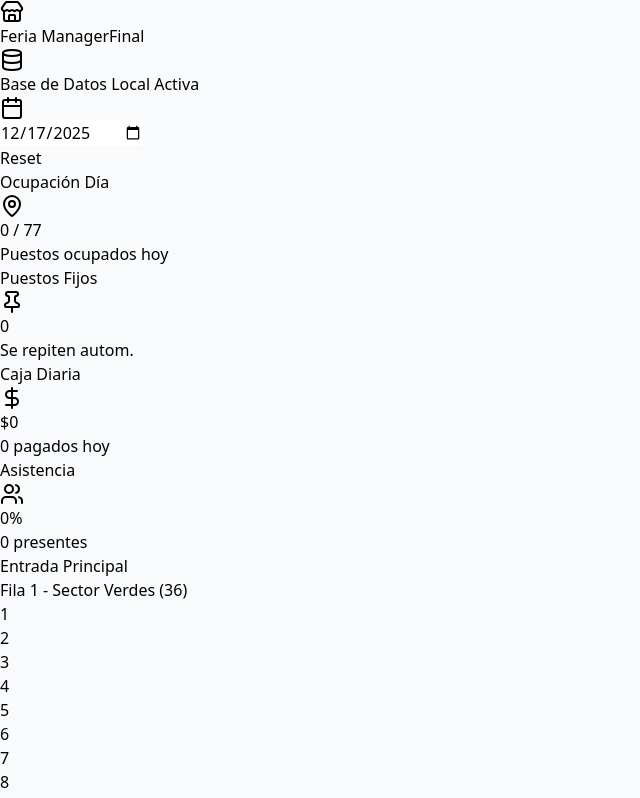
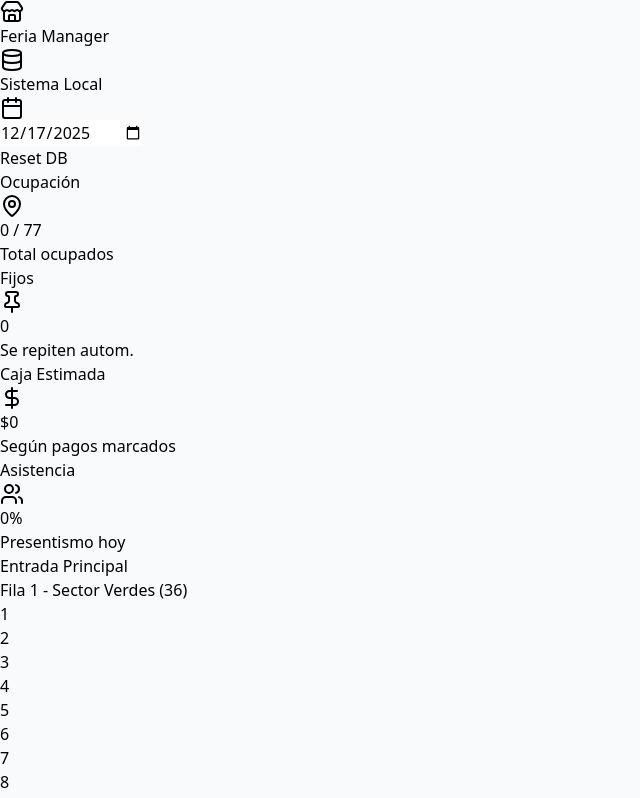
Before and after one commit to BakaNahu/feria-manager, a React (Vite) app: page / in a window 1280 px wide. Shown: the top 798 px of the page, without its empty margins (0-640 px from the left). Built offline with nearby package versions, Linux system fonts and the light colour scheme.

Commit message:
Tercera actualizacion del calendario

```diff
--- a/src/App.jsx
+++ b/src/App.jsx
@@ -14,8 +14,7 @@ import {
   Info,
   Pin,
   Database,
-  RefreshCw,
-  Loader2
+  RefreshCw
 } from 'lucide-react';
 
 export default function FeriaApp() {
@@ -24,14 +23,12 @@ export default function FeriaApp() {
   const [selectedDate, setSelectedDate] = useState(today);
   const [selectedStall, setSelectedStall] = useState(null);
   const [occupyCount, setOccupyCount] = useState(1);
-  const [isLoading, setIsLoading] = useState(false);
   const [stalls, setStalls] = useState([]);
 
-  // SOLUCIÓN AL BUG: Referencia para rastrear qué fecha tienen los datos en memoria actualmente.
-  // Evita guardar datos viejos en una fecha nueva durante la transición.
-  const loadedDateRef = useRef(today);
+  // Referencia de seguridad para sincronización
+  const loadedDateRef = useRef(null);
 
-  // --- GENERADOR DE ESTRUCTURA BASE ---
+  // --- GENERADOR DE ESTRUCTURA ---
   const generateStructure = () => {
     let newStalls = [];
     let idCounter = 1;
@@ -66,51 +63,37 @@ export default function FeriaApp() {
     return newStalls;
   };
 
-  // --- LÓGICA DE PERSISTENCIA Y CALENDARIO ---
+  // --- LÓGICA DE CALENDARIO (SINCRÓNICA) ---
 
-  // 1. EFECTO DE CARGA: Se dispara al cambiar fecha
+  // 1. CARGA INMEDIATA AL CAMBIAR FECHA
   useEffect(() => {
-    // Al cambiar de fecha, limpiamos inmediatamente para evitar 'fantasmas' visuales
-    setStalls([]);
-    setIsLoading(true);
-
-    const timer = setTimeout(() => {
-      loadDataForDate(selectedDate);
-      setIsLoading(false);
-    }, 150);
-
-    return () => clearTimeout(timer);
-  }, [selectedDate]);
-
-  // Función de carga inteligente
-  const loadDataForDate = (date) => {
-    const key = `feria_data_${date}`;
+    const key = `feria_data_${selectedDate}`;
     const savedData = localStorage.getItem(key);
 
     let dataToSet = [];
 
     if (savedData) {
-      // CASO A: Ya existen datos guardados para esta fecha
-      console.log(`Datos encontrados para ${date}`);
+      // Si ya visitamos esta fecha, cargamos sus datos exactos
+      // (Esto incluye eventuales que guardamos explícitamente para este día)
       dataToSet = JSON.parse(savedData);
     } else {
-      // CASO B: Es una fecha nueva / sin datos
-      console.log(`Generando nuevo día para ${date} con fijos heredados`);
-
+      // Si es una fecha NUEVA, generamos limpio + fijos
       const cleanStalls = generateStructure();
       const masterFixed = localStorage.getItem('feria_master_fixed');
 
       if (masterFixed) {
         const fixedIds = JSON.parse(masterFixed);
-        // Fusionamos fijos con estructura limpia
+        // Fusionamos solo los que son FIJOS
         dataToSet = cleanStalls.map(s => {
           const fixedData = fixedIds.find(f => f.id === s.id);
           if (fixedData) {
             return {
               ...s,
               ...fixedData,
+              // Reseteamos estados diarios
               hasPaid: false,
-              attended: false
+              attended: false,
+              status: 'occupied' // Aseguramos que se vea ocupado
             };
           }
           return s;
@@ -120,25 +103,24 @@ export default function FeriaApp() {
       }
     }
 
-    // ACTUALIZAMOS LA REFERENCIA ANTES DE SETEAR EL ESTADO
-    // Esto autoriza al efecto de guardado a funcionar para esta nueva fecha
-    loadedDateRef.current = date;
+    // Actualizamos la referencia ANTES de pintar para autorizar el guardado
+    loadedDateRef.current = selectedDate;
     setStalls(dataToSet);
-  };
 
-  // 2. EFECTO DE GUARDADO: Se dispara cuando 'stalls' cambia
+  }, [selectedDate]);
+
+  // 2. GUARDADO AUTOMÁTICO
   useEffect(() => {
-    // BLOQUEO DE SEGURIDAD (FIX DEL BUG):
-    // 1. Solo guardar si hay datos.
-    // 2. Solo guardar si no estamos cargando.
-    // 3. CRÍTICO: Solo guardar si la fecha seleccionada en el calendario COINCIDE
-    //    con la fecha de los datos que tenemos cargados en memoria.
-    if (stalls.length > 0 && !isLoading && selectedDate === loadedDateRef.current) {
+    // Solo guardamos si:
+    // a) Hay datos cargados
+    // b) La fecha que estamos viendo coincide con la fecha de los datos en memoria (Seguridad Anti-Race Condition)
+    if (stalls.length > 0 && loadedDateRef.current === selectedDate) {
 
-      // Guardar estado del día actual
+      // Guardar el día actual
       localStorage.setItem(`feria_data_${selectedDate}`, JSON.stringify(stalls));
 
-      // Actualizar la "Lista Maestra de Fijos"
+      // Actualizar la lista maestra de fijos
+      // Filtramos estrictamente solo los que tienen isFixed: true
       const fixedStalls = stalls
         .filter(s => s.isFixed)
         .map(s => ({
@@ -154,7 +136,7 @@ export default function FeriaApp() {
 
       localStorage.setItem('feria_master_fixed', JSON.stringify(fixedStalls));
     }
-  }, [stalls, selectedDate, isLoading]);
+  }, [stalls, selectedDate]);
 
 
   // --- MANEJADORES ---
@@ -222,7 +204,7 @@ export default function FeriaApp() {
   };
 
   const handleHardReset = () => {
-    if(confirm("ATENCIÓN: Esto borrará TODOS los datos, todos los días y todos los fijos. ¿Continuar?")) {
+    if(confirm("¿BORRAR TODO? Esto eliminará todos los datos guardados y reiniciará la app.")) {
       localStorage.clear();
       window.location.reload();
     }
@@ -270,21 +252,12 @@ export default function FeriaApp() {
     );
   };
 
-  // --- RENDER PRINCIPAL ---
-
-  if (stalls.length === 0 && isLoading) {
-    return (
-      <div className="min-h-screen flex flex-col items-center justify-center bg-slate-50 text-slate-400 gap-4">
-        <Loader2 className="h-10 w-10 animate-spin text-sky-600" />
-        <p className="text-sm font-medium animate-pulse">Cargando mapa para {selectedDate}...</p>
-      </div>
-    );
-  }
+  if (stalls.length === 0) return <div className="min-h-screen flex items-center justify-center text-slate-400">Iniciando sistema...</div>;
 
   return (
     <div className="min-h-screen bg-slate-50 text-slate-700 font-sans pb-20">
-      <header className="bg-white border-b border-slate-200 sticky top-0 z-20 shadow-sm transition-all">
-        <div className={`h-1.5 w-full transition-colors duration-300 ${isLoading ? 'bg-amber-400' : 'bg-sky-600'}`}></div>
+      <header className="bg-white border-b border-slate-200 sticky top-0 z-20 shadow-sm">
+        <div className="bg-sky-600 h-1.5 w-full"></div>
         <div className="max-w-7xl mx-auto px-6 py-4 flex flex-col md:flex-row justify-between items-center gap-4">
           <div className="flex items-center gap-3">
             <div className="bg-sky-100 p-2.5 rounded-xl text-sky-700 shadow-sm">
@@ -293,18 +266,17 @@ export default function FeriaApp() {
             <div>
               <h1 className="text-xl font-bold text-slate-800 tracking-tight flex items-center gap-2">
                 Feria Manager
-                <span className="text-[10px] bg-sky-100 text-sky-700 px-2 py-0.5 rounded-full border border-sky-200 uppercase tracking-widest">Final</span>
               </h1>
               <p className="text-xs text-slate-400 font-medium flex items-center gap-1">
-                <Database className="h-3 w-3" /> Base de Datos Local Activa
+                <Database className="h-3 w-3" /> Sistema Local
               </p>
             </div>
           </div>
 
           <div className="flex items-center gap-4">
-            <div className={`flex items-center bg-slate-100 rounded-lg p-1 border transition-colors ${isLoading ? 'border-amber-300 bg-amber-50' : 'border-slate-200'}`}>
+            <div className="flex items-center bg-slate-100 rounded-lg p-1 border border-slate-200">
               <div className="px-3 text-slate-400">
-                {isLoading ? <RefreshCw className="h-5 w-5 animate-spin text-amber-500" /> : <Calendar className="h-5 w-5" />}
+                <Calendar className="h-5 w-5" />
               </div>
               <input
                 type="date"
@@ -313,8 +285,12 @@ export default function FeriaApp() {
                 className="bg-transparent border-none text-sm text-slate-700 font-semibold focus:ring-0 cursor-pointer"
               />
             </div>
-            <button onClick={handleHardReset} className="text-[10px] text-slate-300 hover:text-red-400 hover:underline px-2" title="Resetear DB">
-              Reset
+            <button
+              onClick={handleHardReset}
+              className="bg-red-50 text-red-500 hover:bg-red-100 hover:text-red-700 text-xs px-3 py-2 rounded-lg font-bold border border-red-200 transition"
+              title="Borrar todos los datos y reiniciar"
+            >
+              Reset DB
             </button>
           </div>
         </div>
@@ -322,10 +298,10 @@ export default function FeriaApp() {
 
       <main className="max-w-7xl mx-auto p-6 md:p-8">
         <div className="grid grid-cols-1 md:grid-cols-4 gap-6 mb-8">
-          <StatCard title="Ocupación Día" value={`${totalOccupied} / ${stalls.length}`} subtext="Puestos ocupados hoy" icon={MapPin} colorClass="bg-blue-50 text-blue-600 border-blue-100" />
-          <StatCard title="Puestos Fijos" value={`${totalFixed}`} subtext="Se repiten autom." icon={Pin} colorClass="bg-amber-50 text-amber-600 border-amber-100" />
-          <StatCard title="Caja Diaria" value={`$${totalRevenue.toLocaleString()}`} subtext={`${stalls.filter(s => s.hasPaid).length} pagados hoy`} icon={DollarSign} colorClass="bg-emerald-50 text-emerald-600 border-emerald-100" />
-          <StatCard title="Asistencia" value={`${attendanceRate}%`} subtext={`${attendanceCount} presentes`} icon={Users} colorClass="bg-violet-50 text-violet-600 border-violet-100" />
+          <StatCard title="Ocupación" value={`${totalOccupied} / ${stalls.length}`} subtext="Total ocupados" icon={MapPin} colorClass="bg-blue-50 text-blue-600 border-blue-100" />
+          <StatCard title="Fijos" value={`${totalFixed}`} subtext="Se repiten autom." icon={Pin} colorClass="bg-amber-50 text-amber-600 border-amber-100" />
+          <StatCard title="Caja Estimada" value={`$${totalRevenue.toLocaleString()}`} subtext="Según pagos marcados" icon={DollarSign} colorClass="bg-emerald-50 text-emerald-600 border-emerald-100" />
+          <StatCard title="Asistencia" value={`${attendanceRate}%`} subtext="Presentismo hoy" icon={Users} colorClass="bg-violet-50 text-violet-600 border-violet-100" />
         </div>
 
         <div className="bg-white rounded-3xl p-8 shadow-xl border border-slate-100 relative overflow-hidden">
@@ -364,7 +340,6 @@ export default function FeriaApp() {
                   <button type="button" onClick={() => updateSelectedField('status', 'occupied')} className={`py-2 rounded-lg text-sm font-bold transition shadow-sm ${selectedStall.status === 'occupied' ? 'bg-sky-600 text-white' : 'text-slate-400 hover:text-slate-600'}`}>Ocupado</button>
                 </div>
 
-                {/* SELECTOR DE TAMAÑO */}
                 {selectedStall.status === 'occupied' && !selectedStall.groupId && (
                   <div className="bg-blue-50 p-4 rounded-xl border border-blue-100 animate-in slide-in-from-top-2">
                     <label className="text-xs font-bold text-blue-800 uppercase mb-2 block flex items-center gap-2"><Maximize className="h-4 w-4" /> Cantidad de Puestos</label>
```
